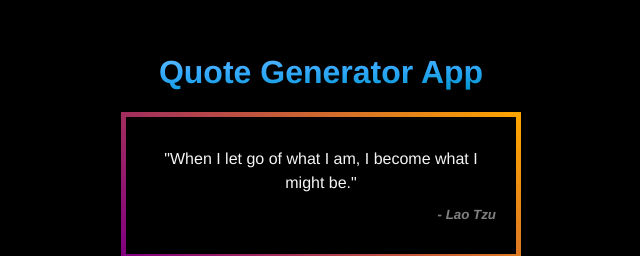
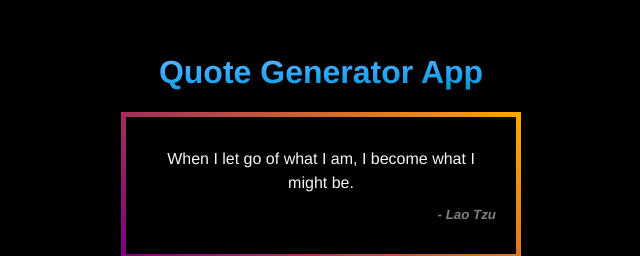
Before and after one commit to jeremytboyer/quote-generator-app, a plain HTML site: page index.html in a window 1280 px wide. Shown: the part 217-473 px from the top of the page, 319-959 px from the left. Drawn offline with Linux system fonts and the light colour scheme.

Commit message:
removed double quotes from initial quote

```diff
--- a/index.html
+++ b/index.html
@@ -16,7 +16,7 @@
       <div class="quote-container">
         <div class="quote-box">
           <p id="quote">
-            "When I let go of what I am, I become what I might be."
+            When I let go of what I am, I become what I might be.
           </p>
           <small id="author">- Lao Tzu</small>
         </div>
```
